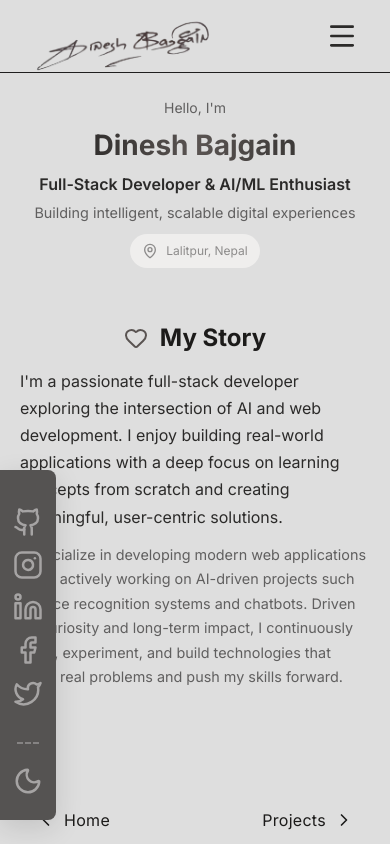
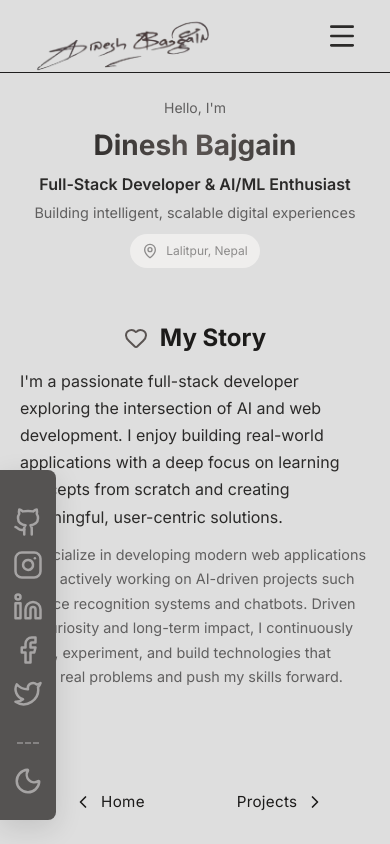
Before and after one commit to dinesh-bazgain/Portfolio, a Next.js app: page /about in a window 390 px wide. Built offline with nearby package versions, Linux system fonts and the light colour scheme; a web font is replaced by a local one.

Commit message:
feat(navigation): enhance styles and responsiveness for PageNavigation component

```diff
--- a/src/components/navigation/PageNavigation.css
+++ b/src/components/navigation/PageNavigation.css
@@ -3,7 +3,7 @@
   justify-content: space-between;
   align-items: center;
   padding: 2rem 0;
-    margin-top: 4rem;
+  margin-top: clamp(2rem, 5vw, 4rem);
   gap: 1rem;
 }
 
@@ -13,18 +13,20 @@
   gap: 0.5rem;
   padding: 0.75rem 1.25rem;
   background: transparent;
-    border: none;
+  border: 1px solid transparent;
   color: var(--hover-foreground);
   text-decoration: none;
   font-size: 1.125rem;
   font-weight: 400;
   transition: all 0.3s ease;
   cursor: pointer;
+  border-radius: 8px;
 }
 
 .page-nav-link:hover {
   background: var(--hover-background);
-    border-radius: 8px;
+  border-color: var(--border);
+  transform: translateY(-2px);
 }
 
 .page-nav-link.prev {
@@ -44,15 +46,41 @@
 @media (max-width: 640px) {
   .page-navigation {
     padding: 1.5rem 0;
-        margin-top: 3rem;
+    margin-top: 2rem;
+    flex-wrap: wrap;
+    justify-content: center;
   }
 
   .page-nav-link {
     padding: 0.625rem 1rem;
-        font-size: 1rem;
+    font-size: 0.95rem;
+    flex: 1;
+    justify-content: center;
+    min-width: 120px;
+    max-width: 160px;
+  }
+
+  .page-nav-link.prev {
+    margin-right: 0;
+  }
+
+  .page-nav-link.next {
+    margin-left: 0;
   }
 
   .page-nav-text {
-        font-size: 1rem;
+    font-size: 0.95rem;
   }
 }
+
+@media (max-width: 400px) {
+  .page-navigation {
+    gap: 0.75rem;
+  }
+
+  .page-nav-link {
+    padding: 0.5rem 0.75rem;
+    font-size: 0.875rem;
+    min-width: 100px;
+  }
+}
```
Lines whose indentation alone changed are shown as unchanged.
